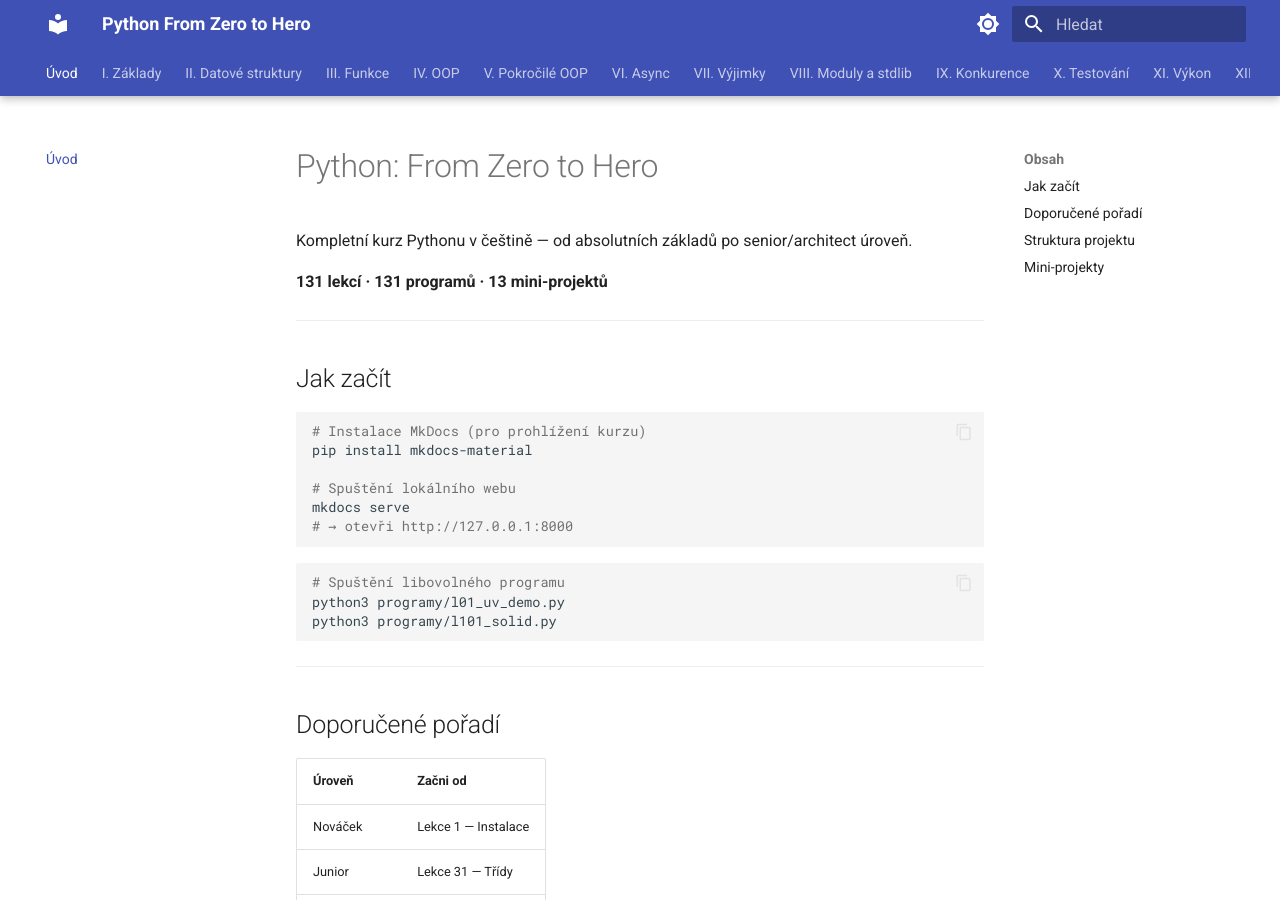
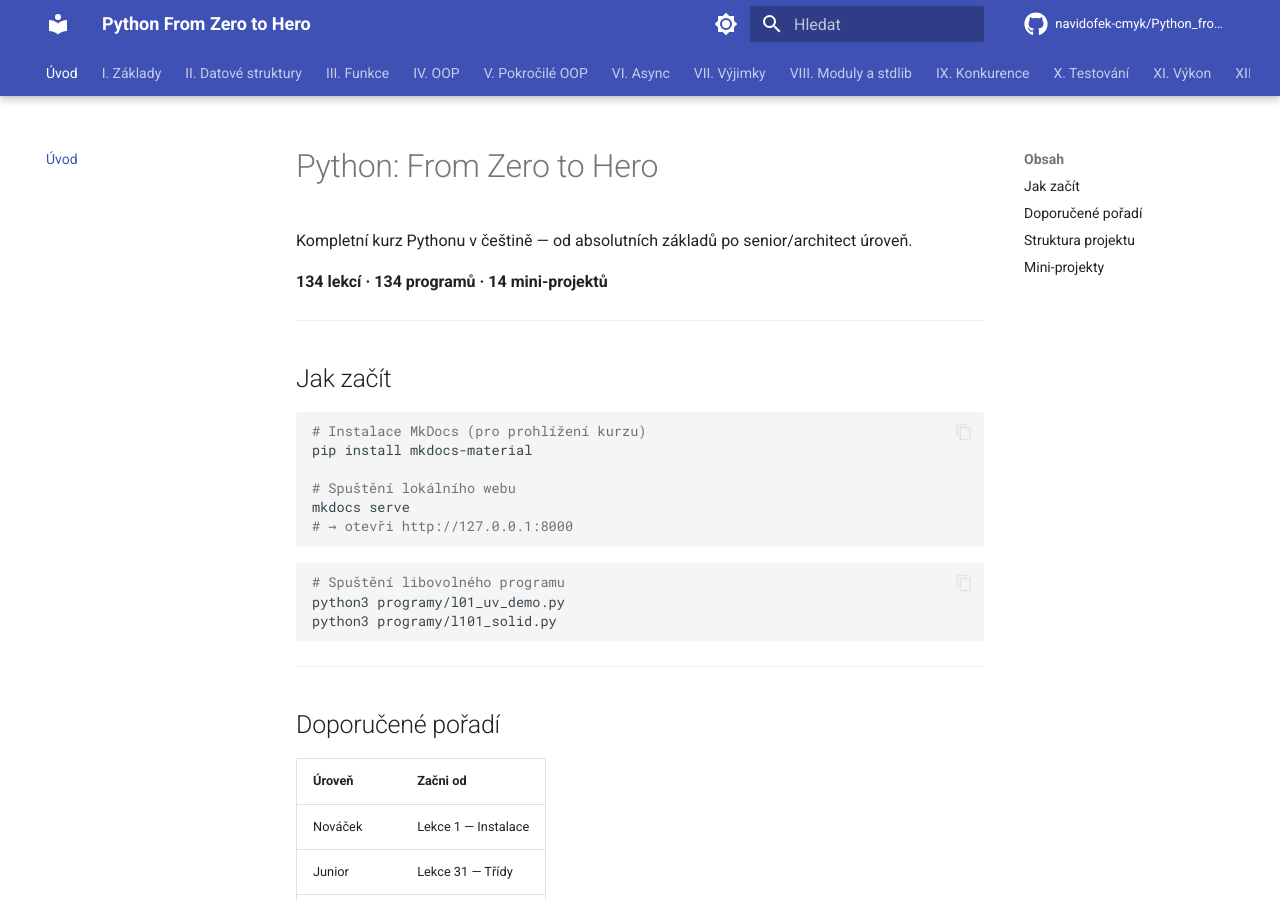
Before and after one commit to navidofek-cmyk/Python_from_zero_to_hero, an MkDocs documentation site: the page built from lekce/index.md, in a window 1280 px wide and 900 px high. Built offline with MkDocs 1.6.1 and Material for MkDocs 9.7.7, drawn with Linux system fonts in a browser that asks for light colours; comment, search, counter and statistics services are not loaded.

Commit message:
Fix: přidat lekce 132-134 do nav, repo_url a aktualizovat počty
Co-Authored-By: Claude Sonnet 4.6 <noreply@anthropic.com>

```diff
--- a/lekce/index.md
+++ b/lekce/index.md
@@ -2,7 +2,7 @@
 
 Kompletní kurz Pythonu v češtině — od absolutních základů po senior/architect úroveň.
 
-**131 lekcí · 131 programů · 13 mini-projektů**
+**134 lekcí · 134 programů · 14 mini-projektů**
 
 ---
 
--- a/mkdocs.yml
+++ b/mkdocs.yml
@@ -1,6 +1,8 @@
 site_name: Python From Zero to Hero
 site_description: Kompletní kurz Pythonu v češtině — od základů po senior/architect úroveň
 site_author: Ivan D.
+repo_url: https://github.com/navidofek-cmyk/Python_from_zero_to_hero
+repo_name: navidofek-cmyk/Python_from_zero_to_hero
 docs_dir: lekce
 dev_addr: 127.0.0.1:9999
 
@@ -217,3 +219,6 @@ nav:
 
   - "Bonus":
     - "131 · RAG": 131_rag.md
+    - "132 · AI Agenti": 132_ai_agents.md
+    - "133 · MCP": 133_mcp.md
+    - "134 · Strukturované výstupy": 134_structured_outputs.md
```
